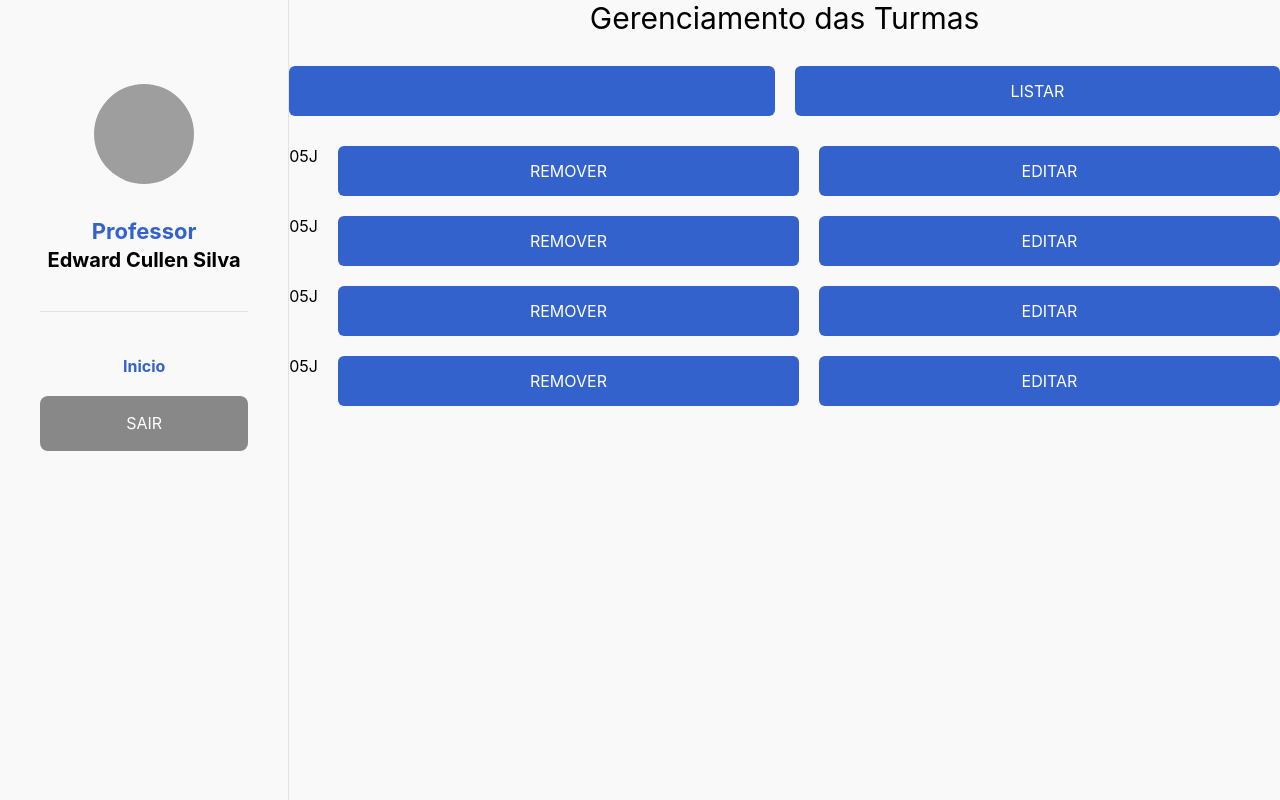
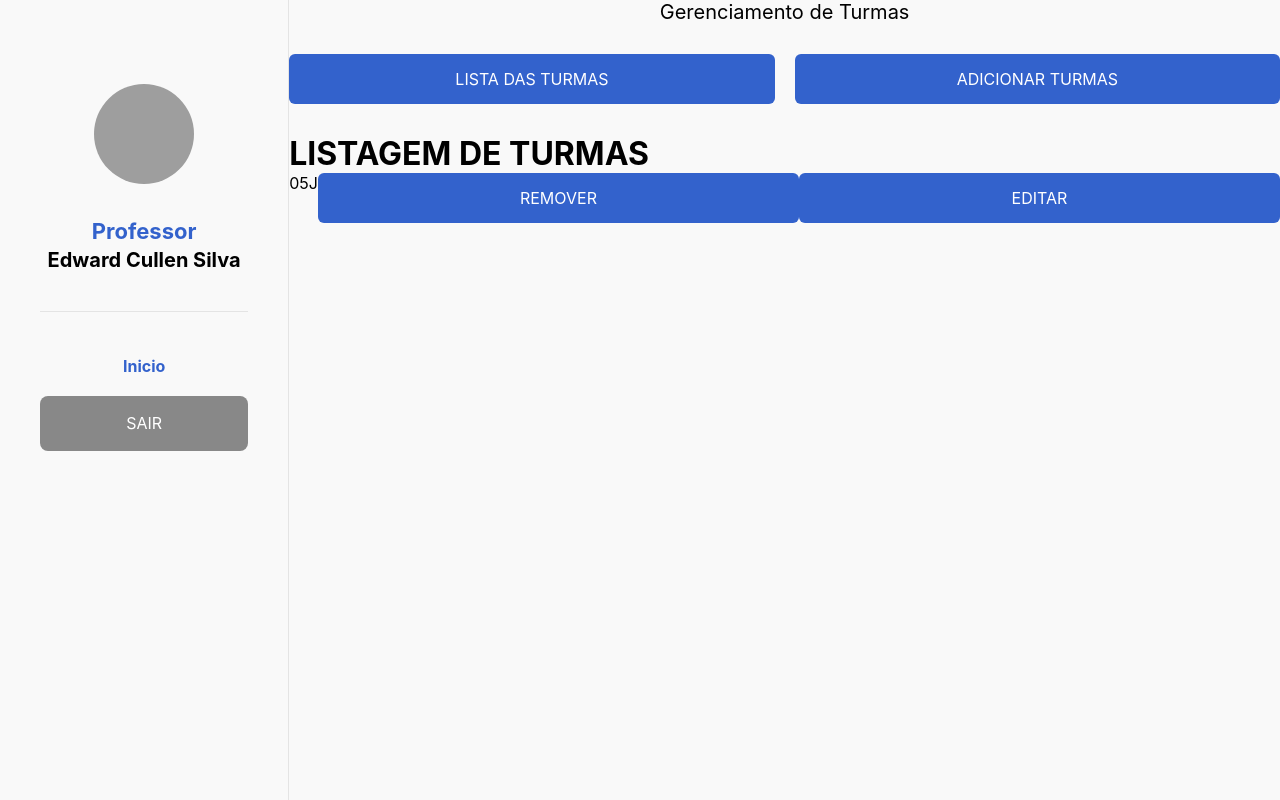
Before and after one commit to henriquehiga/sistema-falta, a React (Vite) app in the folder src/view/: page /gerenciamento-turma in a window 1280 px wide. Built offline with nearby package versions, Linux system fonts and the light colour scheme; grey boxes are pictures that could not be loaded.

Commit message:
subindo alterações

```diff
--- a/src/view/src/pages/gerenciamento/GerenciamentoMateria.tsx
+++ b/src/view/src/pages/gerenciamento/GerenciamentoMateria.tsx
@@ -1,4 +1,9 @@
-export const GerenciamentoMateria = () => {
+import { useState } from "react"
+import { Link } from "react-router-dom"
+
+export const GerenciamentoMateria= () => {
+    const [telaAtual, setTelaAtual] = useState<JSX.Element>(<ListaMaterias/>)
+
     return (
         <div className="wrapper">
             <aside className="menu">
@@ -22,47 +27,57 @@ export const GerenciamentoMateria = () => {
             <div className="main-crud">
 
               <div className="container-crud">
-                    <p className="name-page">Gerenciamento de Matérias</p>
+                  <p className="name-page">Gerenciamento de Turmas</p>
               </div>
 
               <div className="container-crud-text">
-                    <button><a href="./pages/DashboardAdicionarMateria.tsx">ADICIONAR</a></button>
-                    <button>LISTAR</button>
+                <button onClick={() => setTelaAtual(<ListaMaterias/>)}>LISTA DAS MATÉRIAS</button>
+                <button onClick={() => setTelaAtual(<AdicionaMaterias/>)}>ADICIONAR MATÉRIAS</button>
               </div>
 
               <div className="gerenciamento-crud">
+                      {telaAtual}
+              </div>
+        </div>
+        </div>
+    )
+}
 
-                        <ul className="page-acoes">
-                            <div className="container-acoes-crud">
-                                <li>PORTUGÊS</li>
+function ListaMaterias() {
+    return(
+        <div>
+            <h1> LISTAGEM DAS MATÉRIAS</h1>
+
+            <div className="container-crud-list">
+                <p>05J</p>
                 <button>REMOVER</button>
                 <button>EDITAR</button>
             </div>
 
-                            <div className="container-acoes-crud">
-                                <li>MATEMÁTICA</li>
-                                <button>REMOVER</button>
-                                <button>EDITAR</button>
+        </div>
+    )
+}
+
+function AdicionaMaterias() {
+    return(
+        <div className="conatiner-crud-adicionar">
+            <form className="forms-adicionar">
+
+                <div className="campo-adicionar">
+                    <label htmlFor="">Nome da Matéria</label>
+                    <input type="text" placeholder="Português"/>
                 </div>
 
-                            <div className="container-acoes-crud">
-                                <li>ARTE</li>
-                                <button>REMOVER</button>
-                                <button>EDITAR</button>
+                <div className="campo-adicionar">
+                    <label htmlFor="">Quantidade de Aulas</label>
+                    <input type="text" placeholder="20"/>
                 </div>
 
-                            <div className="container-acoes-crud">
-                                <li>HISTÓRIA</li>
-                                <button>REMOVER</button>
-                                <button>EDITAR</button>
+            </form>
+
+            <div>
+                <button>ADICIONAR</button>
             </div>
-
-                        </ul>
-
-                </div>
-
-            </div>
-
 
         </div>
     )
--- a/src/view/src/pages/gerenciamento/GerenciamentoProfessor.tsx
+++ b/src/view/src/pages/gerenciamento/GerenciamentoProfessor.tsx
@@ -1,4 +1,9 @@
-export const GerenciamentoProfessor = () => {
+import { useState } from "react"
+import { Link } from "react-router-dom"
+
+export const GerenciamentoProfessor= () => {
+    const [telaAtual, setTelaAtual] = useState<JSX.Element>(<ListaProfessores />)
+
     return (
         <div className="wrapper">
             <aside className="menu">
@@ -22,47 +27,51 @@ export const GerenciamentoProfessor = () => {
             <div className="main-crud">
 
               <div className="container-crud">
-                    <p className="name-page">Gerenciamento dos Professores</p>
+                  <p className="name-page">Gerenciamento de Turmas</p>
               </div>
 
               <div className="container-crud-text">
-                    <button><a href="./pages/DashboardAdicionarProfessor.tsx">ADICIONAR PROFESSOR:</a></button>
-                    <button>LISTAR</button>
+                <button onClick={() => setTelaAtual(<ListaProfessores />)}>LISTA DOS PROFESSORES</button>
+                <button onClick={() => setTelaAtual(<AdicionaProfessores />)}>ADICIONAR PROFESSORES</button>
               </div>
 
               <div className="gerenciamento-crud">
+                      {telaAtual}
+              </div>
+        </div>
+        </div>
+    )
+}
 
-                        <ul className="page-acoes">
-                            <div className="container-acoes-crud">
-                                <li>LUÍS</li>
+function ListaProfessores() {
+    return(
+        <div>
+            <h1> LISTAGEM DOS PROFESSORES</h1>
+
+            <div className="container-crud-list">
+                <p>05J</p>
                 <button>REMOVER</button>
                 <button>EDITAR</button>
             </div>
 
-                            <div className="container-acoes-crud">
-                                <li>RICARDO</li>
-                                <button>REMOVER</button>
-                                <button>EDITAR</button>
         </div>
+    )
+}
 
-                            <div className="container-acoes-crud">
-                                <li>JOEL</li>
-                                <button>REMOVER</button>
-                                <button>EDITAR</button>
+function AdicionaProfessores() {
+    return(
+        <div className="container-crud-adicionar">
+            <form className="forms-adicionar">
+
+                <div className="campo-adicionar">
+                    <label htmlFor="">Nome do Professor</label>
+                    <input type="text" placeholder="Jõao Miguel"/>
                 </div>
+            </form>
 
-                            <div className="container-acoes-crud">
-                                <li>MARCOS</li>
-                                <button>REMOVER</button>
-                                <button>EDITAR</button>
+            <div>
+                <button>ADICIONAR</button>
             </div>
-
-                        </ul>
-
-                </div>
-
-            </div>
-
 
         </div>
     )
--- a/src/view/src/pages/gerenciamento/GerenciamentoTurma.tsx
+++ b/src/view/src/pages/gerenciamento/GerenciamentoTurma.tsx
@@ -1,4 +1,9 @@
-export const GerenciamentoTurma = () => {
+import { useState } from "react"
+import { Link } from "react-router-dom"
+
+export const GerenciamentoTurma= () => {
+    const [telaAtual, setTelaAtual] = useState<JSX.Element>(<ListaTurmas />)
+
     return (
         <div className="wrapper">
             <aside className="menu">
@@ -22,47 +27,54 @@ export const GerenciamentoTurma = () => {
             <div className="main-crud">
 
               <div className="container-crud">
-                        <p className="name-page">Gerenciamento das Turmas</p>
+                  <p className="name-page">Gerenciamento de Turmas</p>
               </div>
 
               <div className="container-crud-text">
-                        <button><a href="./pages/DashboardAdicionarTurma.tsx">ADICIONAR TURMA</a></button>
-                        <button>LISTAR</button>
+                <button onClick={() => setTelaAtual(<ListaTurmas />)}>LISTA DAS TURMAS</button>
+                <button onClick={() => setTelaAtual(<AdicionaTurmas />)}>ADICIONAR TURMAS</button>
               </div>
 
               <div className="gerenciamento-crud">
+                      {telaAtual}
+              </div>
+        </div>
+        </div>
+    )
+}
 
-                            <ul className="page-acoes">
-                                <div className="container-acoes-crud">
-                                    <li>05J</li>
+function ListaTurmas() {
+    return(
+        <div>
+            <h1> LISTAGEM DE TURMAS</h1>
+
+            <div className="container-crud-list">
+                <p>05J</p>
                 <button>REMOVER</button>
                 <button>EDITAR</button>
             </div>
 
-                                <div className="container-acoes-crud">
-                                    <li>05J</li>
-                                    <button>REMOVER</button>
-                                    <button>EDITAR</button>
+        </div>
+    )
+}
+
+function AdicionaTurmas() {
+    return(
+
+        <div className="container-crud-adicionar">
+
+            <form className="forms-adicionar">
+
+                <div className="campo-adicionar">
+                    <label htmlFor="">Nome da Turma</label>
+                    <input type="text" placeholder="06J"/>
                 </div>
 
-                                <div className="container-acoes-crud">
-                                    <li>05J</li>
-                                    <button>REMOVER</button>
-                                    <button>EDITAR</button>
+            </form>
+
+            <div>
+                <button>ADICIONAR</button>
             </div>
-
-                                <div className="container-acoes-crud">
-                                    <li>05J</li>
-                                    <button>REMOVER</button>
-                                    <button>EDITAR</button>
-                                </div>
-
-                            </ul>
-
-                    </div>
-
-                    </div>
-
 
         </div>
     )
--- a/src/view/src/routes.tsx
+++ b/src/view/src/routes.tsx
@@ -1,5 +1,5 @@
 import { Route, Routes } from "react-router-dom";
-import { Login } from "./pages/Login";
+import { Login } from "./pages/login";
 import { GerenciamentoAluno } from "./pages/gerenciamento/GerenciamentoAluno";
 import { GerenciamentoMateria } from "./pages/gerenciamento/GerenciamentoMateria";
 import { GerenciamentoProfessor } from "./pages/gerenciamento/GerenciamentoProfessor";
--- a/src/view/src/styles/adicionar-aluno.scss
+++ b/src/view/src/styles/adicionar-aluno.scss
@@ -10,6 +10,7 @@
     gap: 15px;
 }
 
-.forms-adicionar legend {
-    text-align: center;
+.container-crud-list {
+    display: flex;
+    flex-direction: row;
 }
--- a/src/view/src/styles/crud-aluno.scss
+++ b/src/view/src/styles/crud-aluno.scss
@@ -8,7 +8,7 @@
 .container-crud {
     display: flex;
     justify-content: center;
-    font-size: 30px;
+    font-size: 20px;
 }
 
 .container-crud-text {
@@ -38,3 +38,9 @@
 .gerenciamento-crud .button-acoes-aluno{
     color: red($color: #000000);
 }
+
+.container-crud-adicionar{
+    display: flex;
+    flex-direction: column;
+    gap: 30px;
+}
```
Also changed, not shown: src/view/src/pages/DashboardProf.tsx (line endings or trailing spaces), src/view/src/styles/css/output.css, 1 other file (tests, documents, lock files or other folders). Lines whose indentation alone changed are shown as unchanged.
